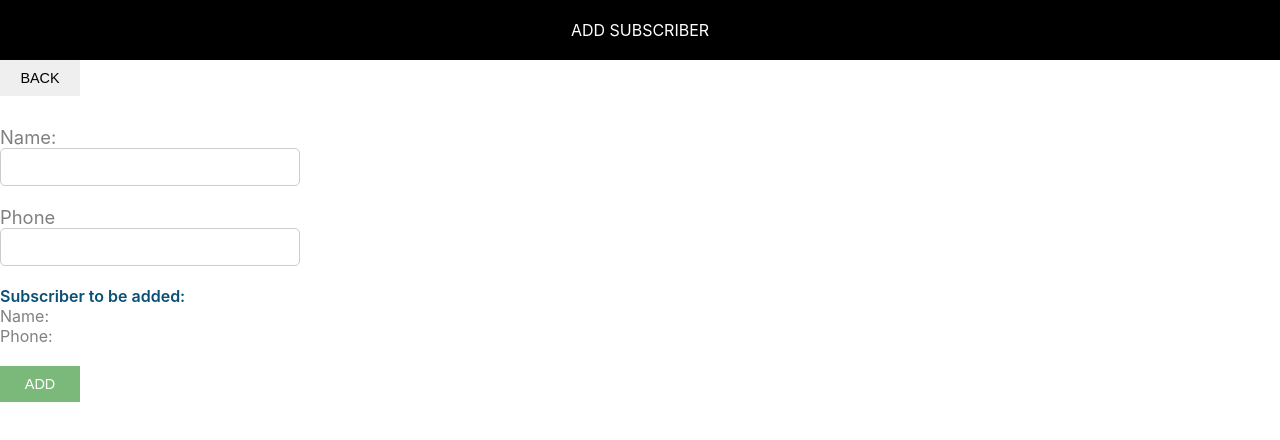
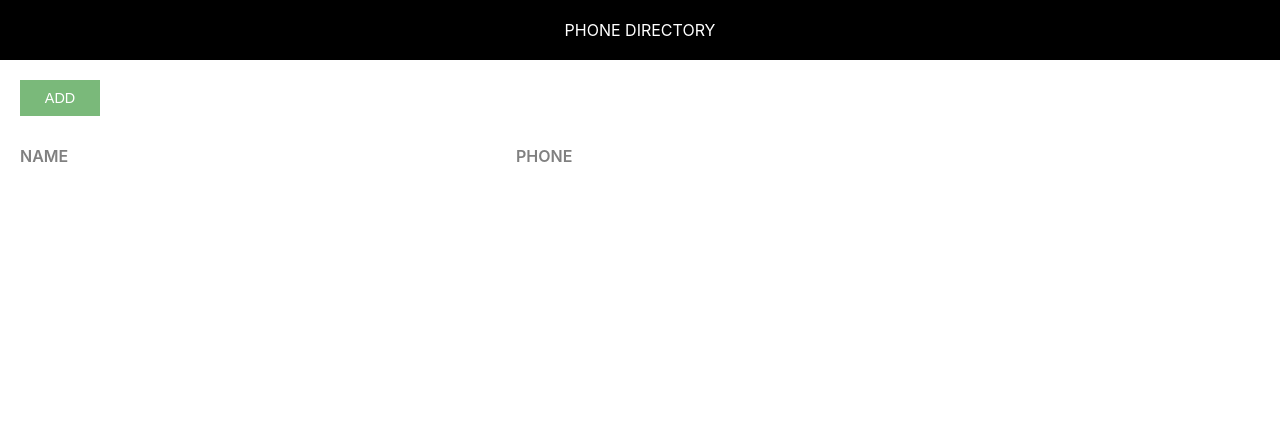
Before and after one commit to SHIVAM123P/phone-directory, a React (Create React App) app: page / in a window 1280 px wide. Shown: the top 440 px of the page. Built offline with nearby package versions, Linux system fonts and the light colour scheme.

Commit message:
Added state in ‘AddSubscriber’ and ‘App’ components

```diff
--- a/src/AddSubscriber.js
+++ b/src/AddSubscriber.js
@@ -4,7 +4,25 @@ import "./AddSubscriber.css";
 
 
 class AddSubscriber extends Component {
+
+    constructor(){
+        super();
+        this.state={
+            id:0,
+            name:"",
+            phone:""
+        }
+    }
+
+    inputChangeHandler = (e) =>{
+        const state = this.state;
+        state[e.target.name] = e.target.value;
+        this.setState(state);
+        console.log(this.state);
+    }
+
     render() {
+        const {name, phone} = this.state;
         return (
             <div>
                 <Header heading="Add Subscriber" />
@@ -12,13 +30,13 @@ class AddSubscriber extends Component {
                     <button className="custom-btn">Back</button>
                     <form className="subscriber-form">
                         <label htmlFor="name" className="label-control">Name:</label><br/>
-                        <input id="name" type="text" className="input-control" name="name"/><br/><br/>
+                        <input id="name" type="text" className="input-control" name="name" onChange={this.inputChangeHandler}/><br/><br/>
                         <label htmlFor="phone" className="label-control">Phone</label><br/>
-                        <input id="phone" type="text" className="input-control" name="phone"/><br/><br/>
+                        <input id="phone" type="text" className="input-control" name="phone" onChange={this.inputChangeHandler}/><br/><br/>
                         <div className="subscriber-info-container">
                             <span className="subscriber-to-add-heading">Subscriber to be added:</span><br/>
-                            <span className="subscriber-info">Name:</span><br/>
-                            <span className="subscriber-info">Phone:</span><br/>
+                            <span className="subscriber-info">Name:{name}</span><br/>
+                            <span className="subscriber-info">Phone: {phone}</span><br/>
 
                         </div>
                         <button type="submit" className="custom-btn add-btn">Add</button>
--- a/src/App.js
+++ b/src/App.js
@@ -2,24 +2,32 @@ import React, { Component } from "react";
 import Header from "./Header"
 import "./App.css"
 
+
+// let subscribers = [
+//   {
+//     id: 1,
+//     name: "Shilpa Bhat",
+//     phone: "8888888888"
+//   },
+//   {
+//     id: 2,
+//     name: "srishti",
+//     phone: "9999999999"
+//   }
+// ]
+
+// clickHandler(message){
+//   alert(message);
+// }
 class App extends Component {
+  constructor(){
+    super();
+    this.state = {
+      subscribersListToShow:[]
+    }
+  }
+  render() {
 
-clickHandler(message){
-  alert(message);
-}
-  render() {
-    let subscribers = [
-      {
-        id: 1,
-        name: "Shilpa Bhat",
-        phone: "8888888888"
-      },
-      {
-        id: 2,
-        name: "srishti",
-        phone: "9999999999"
-      }
-    ]
     return (
 
       <div className="component-containers">
@@ -33,7 +41,7 @@ clickHandler(message){
           </div>
 
           {
-            subscribers.map(sub => {
+            this.state.subscribersListToShow.map(sub => {
               return <div key={sub.id} className="grid-container">
                 <span className="grid-item">{sub.name}</span>
                 <span className="grid-item">{sub.phone}</span>
--- a/src/index.js
+++ b/src/index.js
@@ -4,9 +4,11 @@ import './index.css';
 import App from './App';
 import reportWebVitals from './reportWebVitals';
 import AddSubscriber from "./AddSubscriber";
-import "./common/common.css"
+import "./common/common.css";
+
+
 ReactDOM.render(
-  <AddSubscriber/>, document.getElementById('root')
+  <App/>, document.getElementById('root')
 );
 
 // If you want to start measuring performance in your app, pass a function
```
